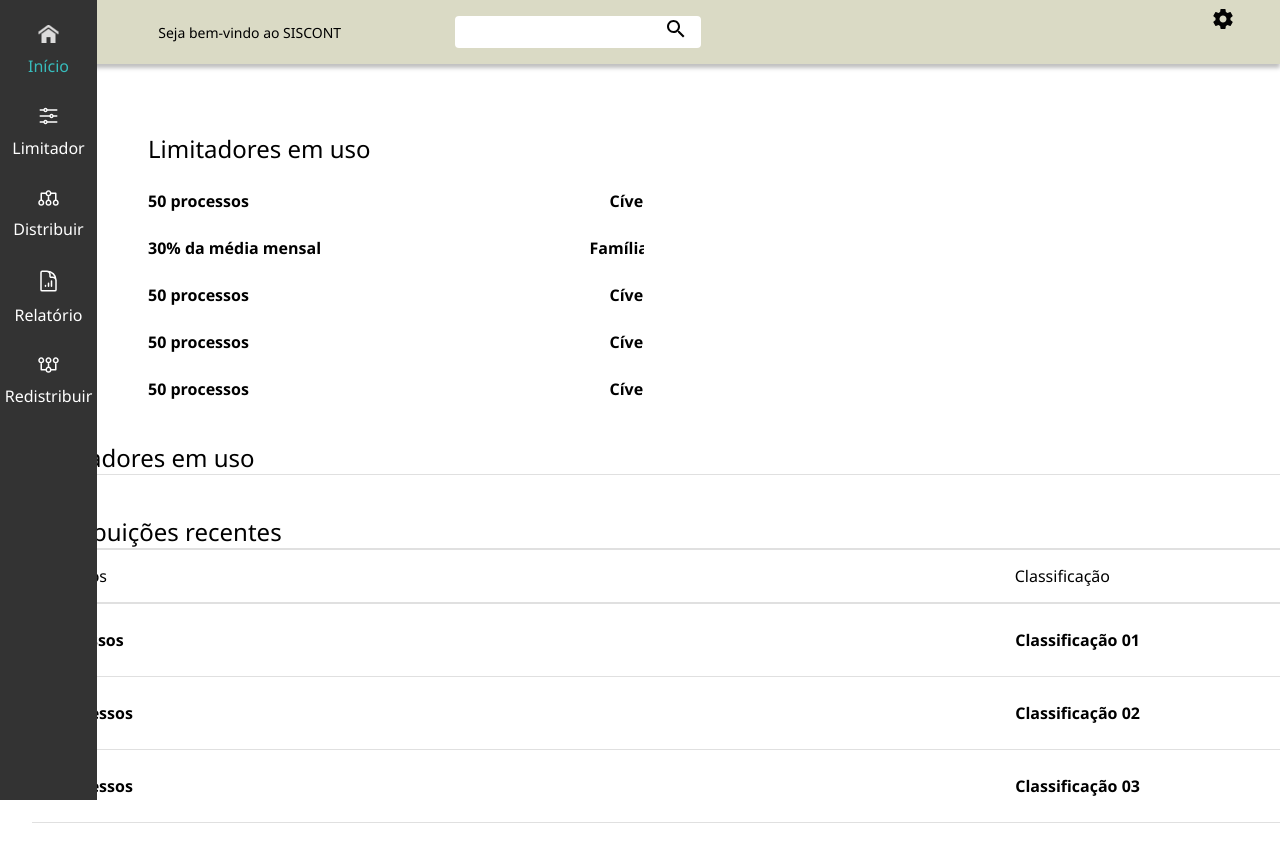
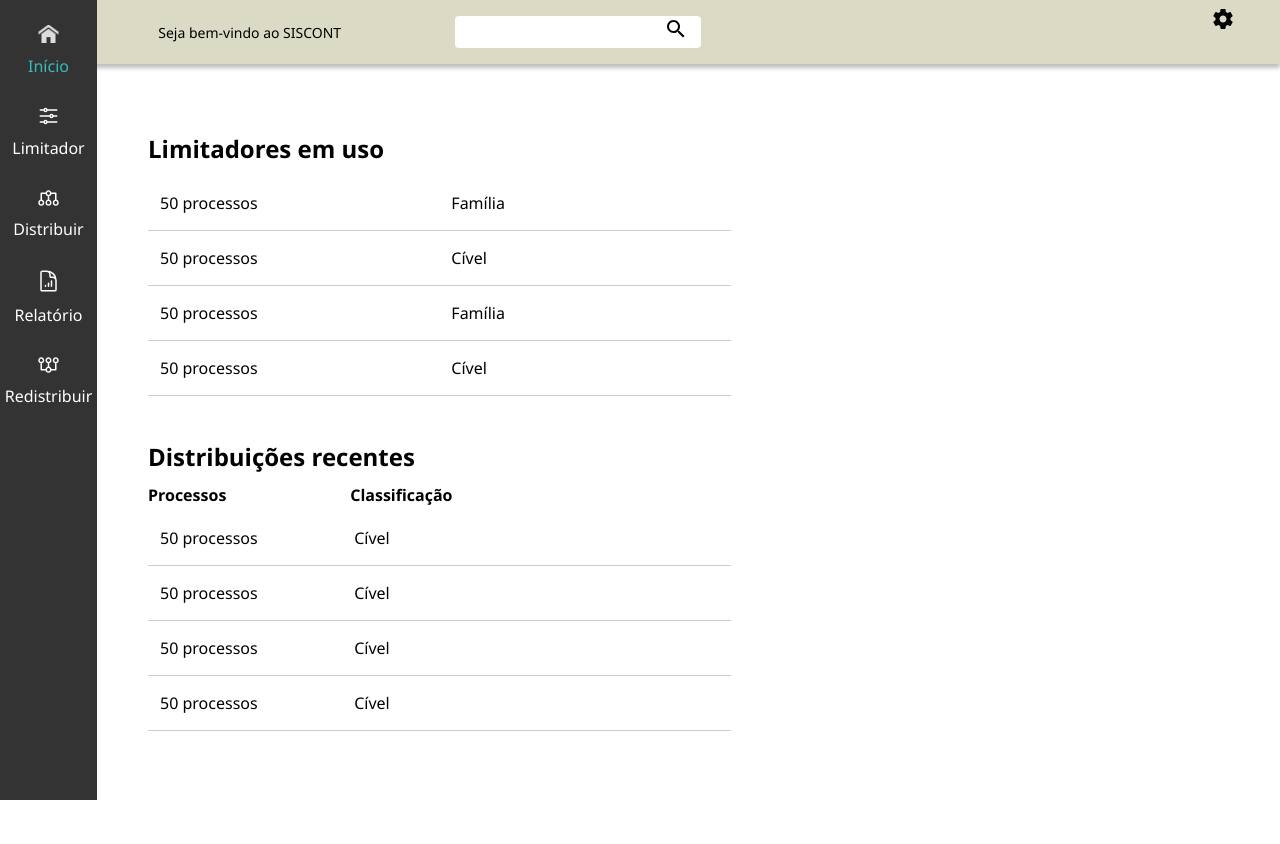
Before and after one commit to Lealzzera/VUE-PROJECT, a Vue app: page / in a window 1280 px wide. After the commit the page ends 800 px from the top, so only its background shows below. Built offline with nearby package versions, Linux system fonts and the light colour scheme.

Commit message:
Change home

```diff
--- a/src/views/HomeView/HomeView.vue
+++ b/src/views/HomeView/HomeView.vue
@@ -5,162 +5,89 @@
 		<main class="view">
 			<div class="container">
 				<div class="row">
-					<div class="col-6">
+					<div class="col-7">
 						<div class="limiter">
 							<h2>Limitadores em uso</h2>
-
-							<div class="list-distribution">
-								<div class="proccess-item">
-									<span class="proccess-quantity">50 processos</span>
-									<span class="category">Cível</span>
+							<div class="list">
+								<div class="row itens">
+									<div class="col-6 process">50 processos</div>
+									<div class="col-6 category">Família</div>
 								</div>
 
-								<div class="proccess-item">
-									<span class="proccess-quantity">30% da média mensal</span>
-									<span class="category">Família</span>
+								<div class="row itens">
+									<div class="col-6 process">50 processos</div>
+									<div class="col-6 category">Cível</div>
 								</div>
 
-								<div class="proccess-item">
-									<span class="proccess-quantity">50 processos</span>
-									<span class="category">Cível</span>
+								<div class="row itens">
+									<div class="col-6 process">50 processos</div>
+									<div class="col-6 category">Família</div>
 								</div>
 
-								<div class="proccess-item">
-									<span class="proccess-quantity">50 processos</span>
-									<span class="category">Cível</span>
-								</div>
-
-								<div class="proccess-item">
-									<span class="proccess-quantity">50 processos</span>
-									<span class="category">Cível</span>
-								</div>
-
-								<div class="proccess-item">
-									<span class="proccess-quantity">25% da média mensal</span>
-									<span class="category">Criminal</span>
+								<div class="row itens">
+									<div class="col-6 process">50 processos</div>
+									<div class="col-6 category">Cível</div>
 								</div>
 							</div>
 						</div>
 					</div>
-					<div class="col-6"></div>
 				</div>
 
 				<div class="row">
-					<div class="col-6">
-						<div class="distribution"></div>
+					<div class="col-7">
+						<div class="limiter">
+							<h2>Distribuições recentes</h2>
+							<div class="row itens">
+								<div class="col-4 title">Processos</div>
+								<div class="col-4 title">Classificação</div>
 							</div>
-					<div class="col-6"></div>
+							<div class="list">
+								<div class="row itens">
+									<div class="col-4 process">50 processos</div>
+									<div class="col-4 category">Cível</div>
+									<div class="col-3"></div>
+									<div class="col-1"></div>
+								</div>
+
+								<div class="row itens">
+									<div class="col-4 process">50 processos</div>
+									<div class="col-4 category">Cível</div>
+									<div class="col-3"></div>
+									<div class="col-1"></div>
+								</div>
+
+								<div class="row itens">
+									<div class="col-4 process">50 processos</div>
+									<div class="col-4 category">Cível</div>
+									<div class="col-3"></div>
+									<div class="col-1"></div>
+								</div>
+
+								<div class="row itens">
+									<div class="col-4 process">50 processos</div>
+									<div class="col-4 category">Cível</div>
+									<div class="col-3"></div>
+									<div class="col-1"></div>
+								</div>
+
+								<div class="row itens">
+									<div class="col-4 process">50 processos</div>
+									<div class="col-4 category">Cível</div>
+									<div class="col-3"></div>
+									<div class="col-1"></div>
+								</div>
+
+								<div class="row itens">
+									<div class="col-4 process">50 processos</div>
+									<div class="col-4 category">Cível</div>
+									<div class="col-3"></div>
+									<div class="col-1"></div>
+								</div>
+
 							</div>
 						</div>
-
-
-
-
-
-			<h2>Limitadores em uso</h2>
-
-
-
-
-
-
-			<v-divider></v-divider>
-			<h2 class="distribuition">Distribuições recentes</h2>
-			<v-divider></v-divider>
-			<v-divider></v-divider>
-			<div class="distribuition-content">
-				<h3>Processos</h3>
-				<h3 class="classification">Classificação</h3>
 					</div>
-			<v-divider></v-divider>
-			<v-divider></v-divider>
-			<div>
-				<ul class="list-distribution">
-					<li class="distribution-list">
-						<span>6 processos</span>
-						<span class="classification-item"
-							>Classificação 01</span
-						>
-					</li>
-					<v-divider></v-divider>
-					<li class="distribution-list">
-						<span>54 processos</span>
-						<span class="classification-item"
-							>Classificação 02</span
-						>
-					</li>
-					<v-divider></v-divider>
-					<li class="distribution-list">
-						<span>36 processos</span>
-						<span class="classification-item"
-							>Classificação 03</span
-						>
-					</li>
-					<v-divider></v-divider>
-					<li class="distribution-list">
-						<span>16 processos</span>
-						<span class="classification-item"
-							>Classificação 04</span
-						>
-					</li>
-					<v-divider></v-divider>
-					<li class="distribution-list">
-						<span>6 processos</span>
-						<span class="classification-item"
-							>Classificação 01</span
-						>
-					</li>
-					<v-divider></v-divider>
-					<li class="distribution-list">
-						<span>54 processos</span>
-						<span class="classification-item"
-							>Classificação 02</span
-						>
-					</li>
-					<v-divider></v-divider>
-					<li class="distribution-list">
-						<span>36 processos</span>
-						<span class="classification-item"
-							>Classificação 03</span
-						>
-					</li>
-					<v-divider></v-divider>
-					<li class="distribution-list">
-						<span>16 processos</span>
-						<span class="classification-item"
-							>Classificação 04</span
-						>
-					</li>
-					<v-divider></v-divider>
-					<li class="distribution-list">
-						<span>6 processos</span>
-						<span class="classification-item"
-							>Classificação 01</span
-						>
-					</li>
-					<v-divider></v-divider>
-					<li class="distribution-list">
-						<span>54 processos</span>
-						<span class="classification-item"
-							>Classificação 02</span
-						>
-					</li>
-					<v-divider></v-divider>
-					<li class="distribution-list">
-						<span>36 processos</span>
-						<span class="classification-item"
-							>Classificação 03</span
-						>
-					</li>
-					<v-divider></v-divider>
-					<li class="distribution-list">
-						<span>16 processos</span>
-						<span class="classification-item"
-							>Classificação 04</span
-						>
-					</li>
-					<v-divider></v-divider>
-				</ul>
+				</div>
 			</div>
 		</main>
 	</section>
@@ -177,66 +104,38 @@
 	};
 </script>
 
-<style scoped>
+<style scoped lang="less">
 	main {
 		padding-top: 120px;
 		padding-left: 32px;
 		font-family: Segoe UI, Tahoma, Geneva, Verdana, sans-serif;
 		font-weight: 400;
 		max-height: 100vh;
+		.limiter{
+			margin: 0 0 20px;
+			.itens{
+				.title{
+					font-weight: 600;
+					margin: 0 0 5px;
 				}
-
-	.distribuition {
-		margin-top: 40px;
 			}
-
 			h2 {
 				font-family: Segoe UI, Tahoma, Geneva, Verdana, sans-serif;
-		font-weight: 400;
+				font-size: 24px;
+				font-weight: 600;
+				margin: 0 0 11px;
 			}
-
-	.proccess-item {
-		display: flex;
-		align-items: flex-start;
-		justify-content: space-between;
-		width: 500px;
-		margin: 25px 0px;
-		margin-right: 70px;
-		font-weight: bold;
-	}
-
-	.distribuition-content {
-		display: flex;
-		align-items: center;
-		justify-content: space-between;
-		margin: 15px 0px;
-	}
-
-	h3 {
-		font-weight: 400;
-		font-size: 16px;
-	}
-
-	.classification {
-		margin-right: 170px;
-	}
-
-	.classification-item {
-		margin-right: 140px;
-	}
-
-	.distribution-list {
-		display: flex;
-		justify-content: space-between;
-		display: flex;
-		align-items: center;
-		justify-content: space-between;
-		margin: 25px 0px;
-		font-weight: bold;
-	}
-
-	.list-distribution {
+			.list{
 				overflow-y: auto;
 				max-height: 30vh;
+				.itens{
+					width: 100%;
+					position: relative;
+					margin: 0;
+					border-bottom: 1px solid #cecece;
+					padding: 4px 0;
+				}
+			}
+		}
 	}
 </style>
```
Lines whose indentation alone changed are shown as unchanged.
